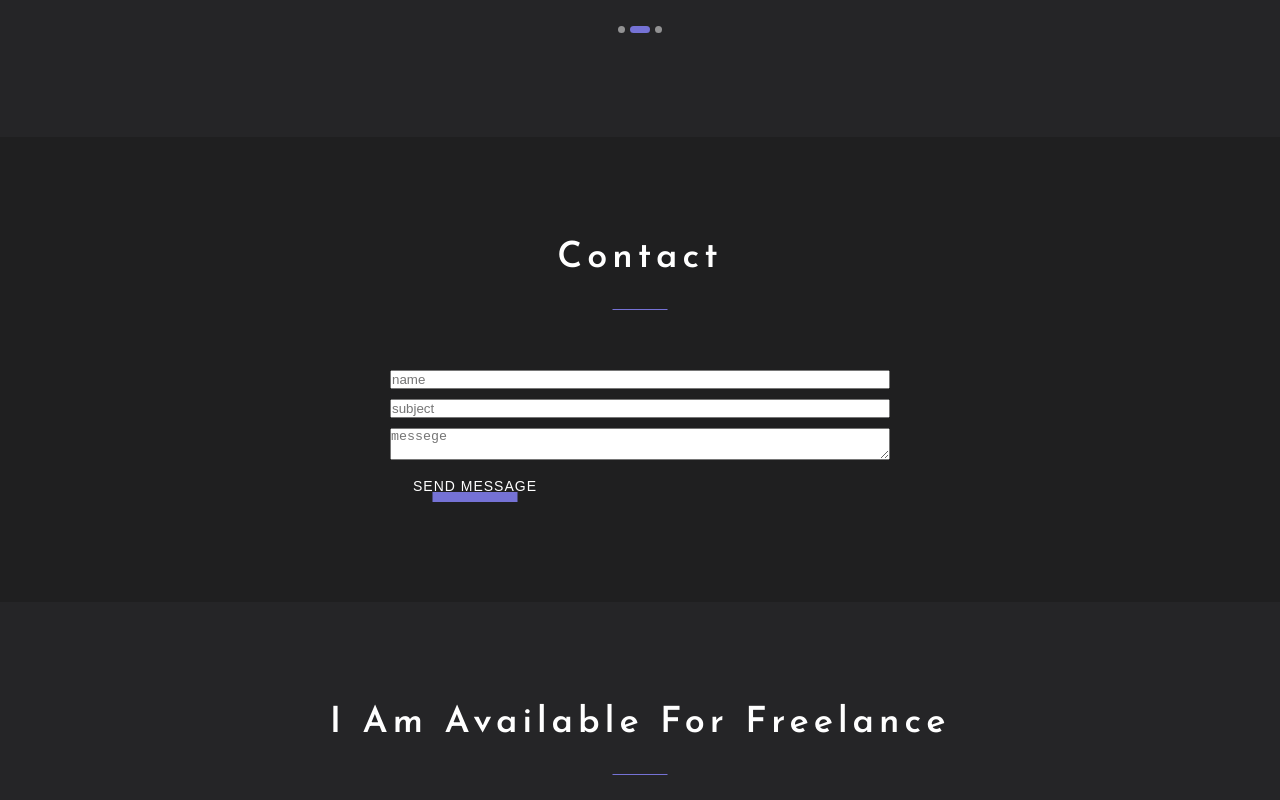
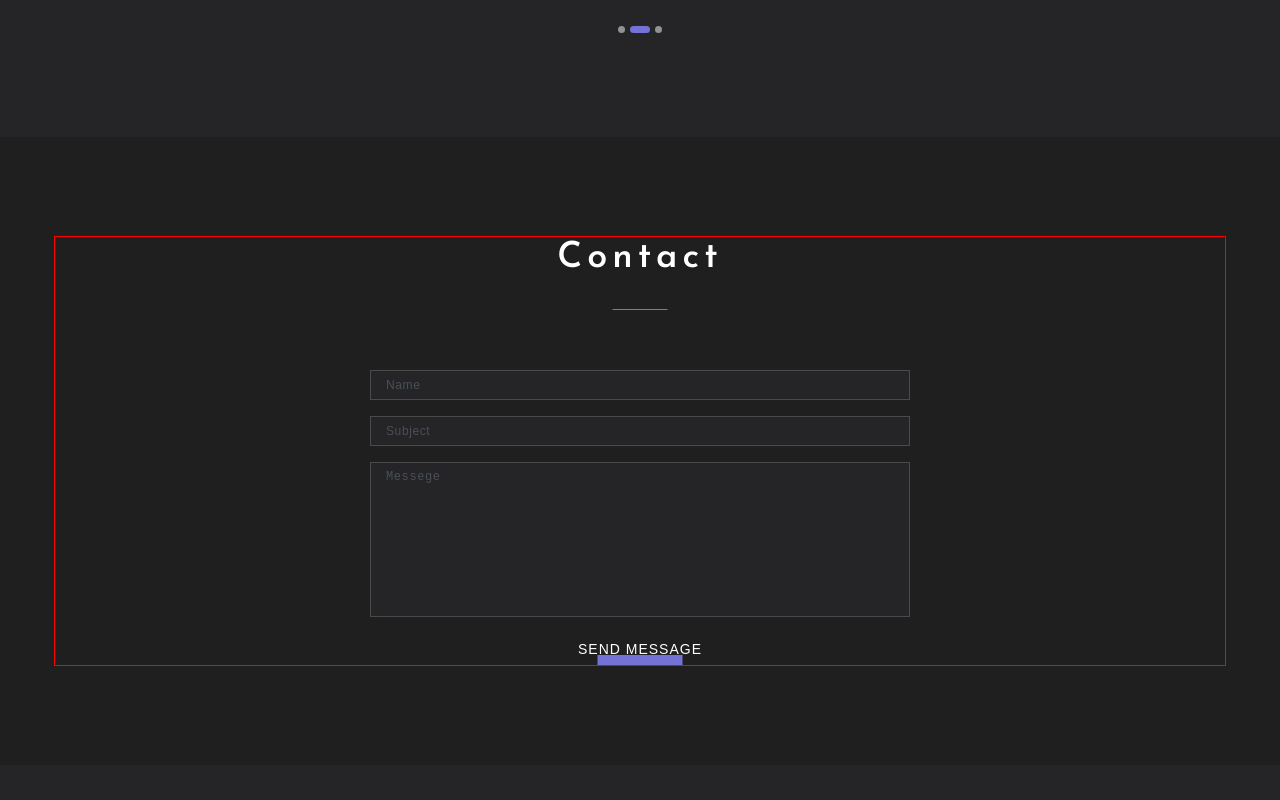
Before and after one commit to Moi-glaza-vezde/portfolio1, a React app: page / in a window 1280 px wide. Shown: the part 3180-3980 px from the top of the page. Built offline with nearby package versions, Linux system fonts and the light colour scheme.

Commit message:
contact done

```diff
--- a/src/layout/sections/contacts/Contacts.tsx
+++ b/src/layout/sections/contacts/Contacts.tsx
@@ -2,10 +2,13 @@ import React from 'react';
 import styled from 'styled-components';
 import { SectionTitle } from '../../../components/SectionTitle';
 import { Button } from '../../../components/Button';
+import { Container } from '../../../components/Container';
+import { thems } from '../../../stryled/Theme';
 
 export const Contact = () => {
    return (
       <StyledContacts>
+         <Container>
             <SectionTitle>Contact</SectionTitle>
             <StyledForm>
                <Fild placeholder={'name'} />
@@ -13,23 +16,48 @@ export const Contact = () => {
                <Fild placeholder={'messege'} as={'textarea'} />
                <Button type={'submit'}>Send message</Button>
             </StyledForm>
+         </Container>
       </StyledContacts>
    );
 };
 
-const StyledContacts = styled.section`
-   min-height: 50vh;
-
-   background-color: #fffedb;
-`;
+const StyledContacts = styled.section``;
 
 const StyledForm = styled.form`
    margin: 0 auto;
-   max-width: 500px;
+   max-width: 540px;
    width: 100%;
    display: flex;
    flex-direction: column;
-   gap: 10px;
+   gap: 16px;
+   align-items: center;
+
+   textarea {
+      resize: none;
+      height: 155px;
+   }
 `;
 
-const Fild = styled.input``;
+const Fild = styled.input`
+   font-family: 'Poppins' sans-serif;
+
+   width: 100%;
+   background-color: ${thems.colors.secondaryBg};
+   border: 1px solid ${thems.colors.borderColor};
+   padding: 7px 15px;
+
+   font-size: 12px;
+   font-weight: 400;
+   letter-spacing: 0.05em;
+   color: ${thems.colors.font};
+
+   /* color: rgba(73, 80, 87, 1); */
+   &::placeholder {
+      color: ${thems.colors.placeholderColor};
+      text-transform: capitalize;
+      font-family: 'Poppins' sans-serif;
+   }
+   &:focus-visible {
+      outline: 1px solid ${thems.colors.borderColor};
+   }
+`;
--- a/src/stryled/Theme.tsx
+++ b/src/stryled/Theme.tsx
@@ -7,5 +7,9 @@ export const thems = {
       accent: '#7572D5',
 
       font: '#fff',
+
+      borderColor: 'rgba(74, 74, 74, 1)',
+
+      placeholderColor: 'rgba(73, 80, 87, 1)',
    },
 };
```
Lines whose indentation alone changed are shown as unchanged.
